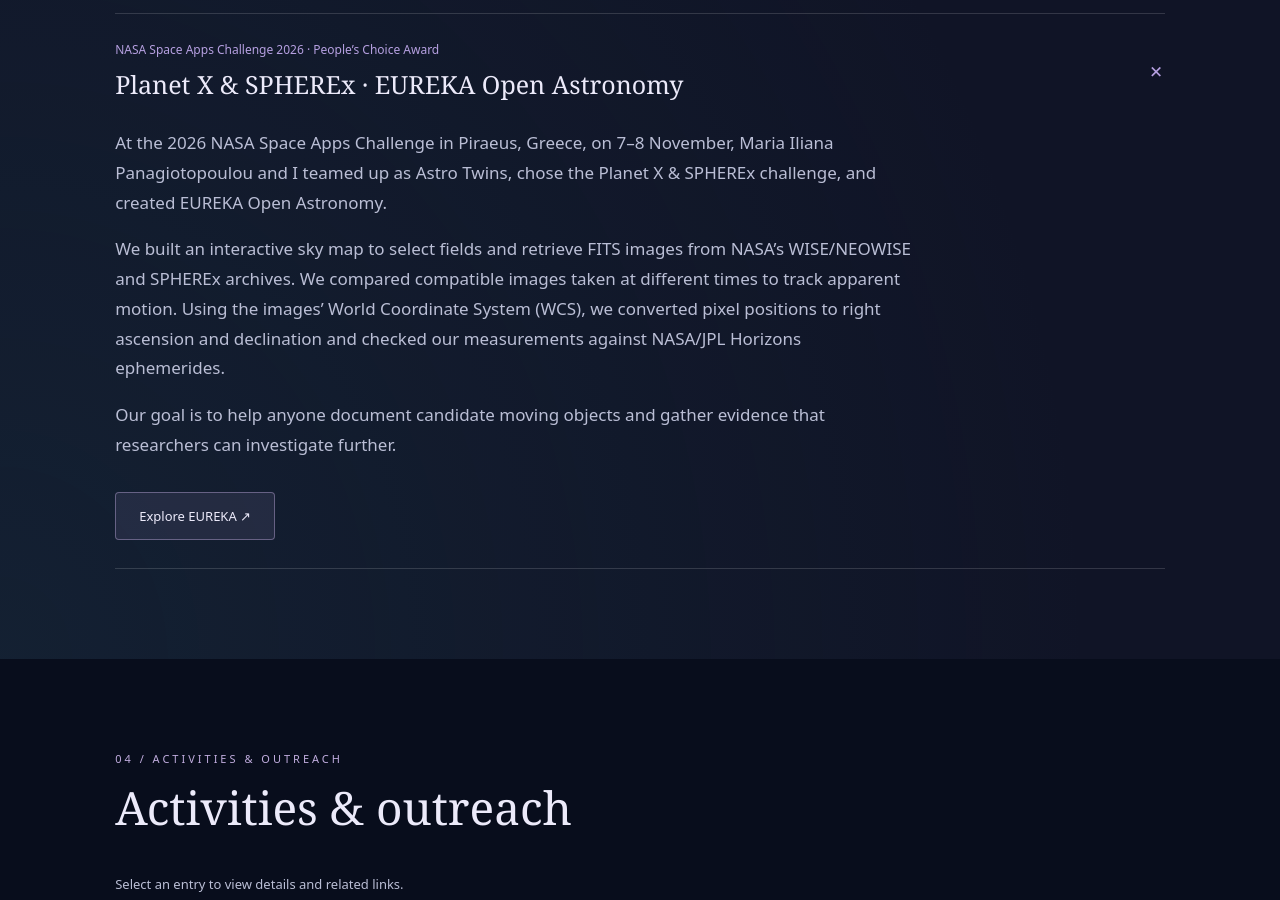
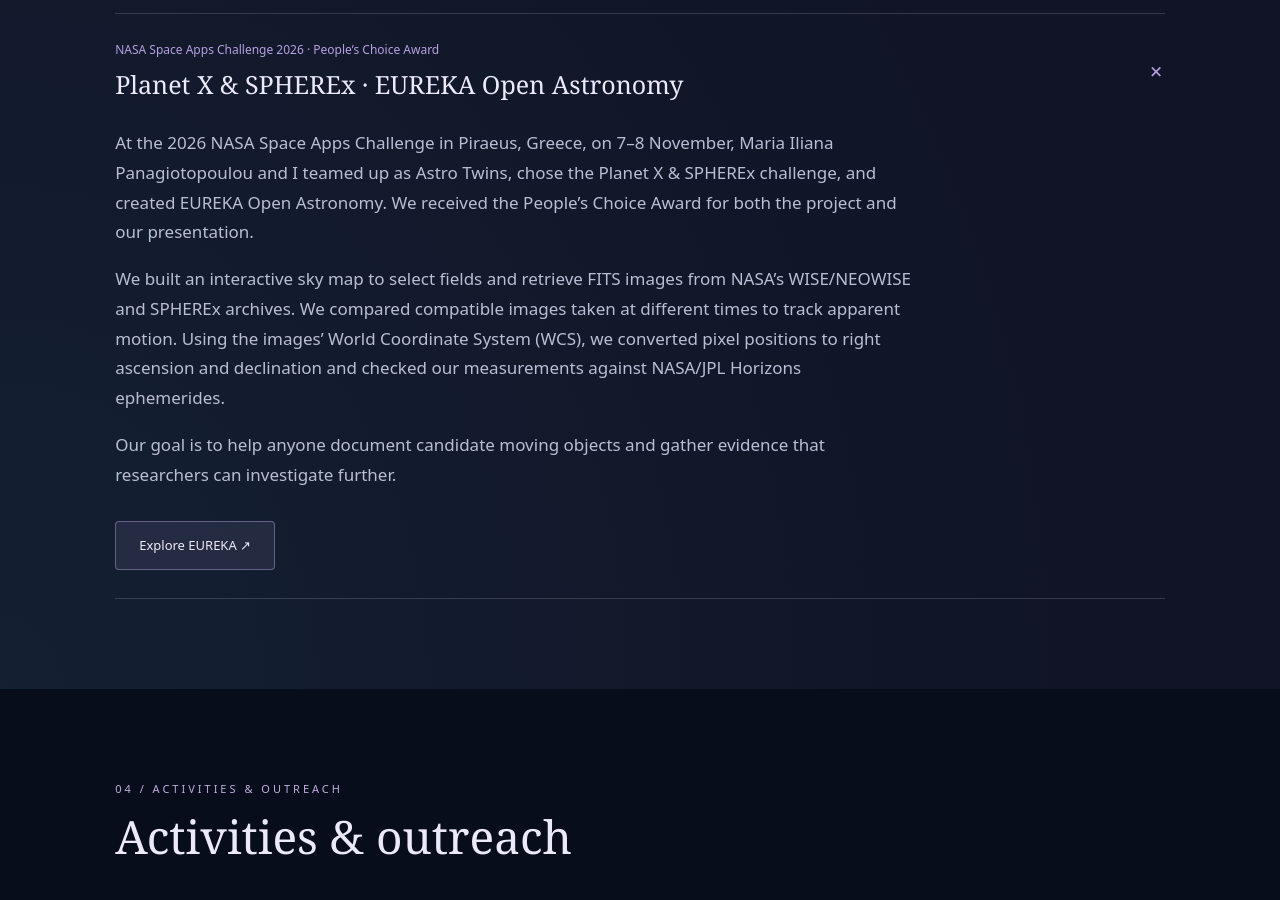
Before and after one commit to elisavetpavlidi/elisavetpavlidi.github.io, a plain HTML site: page index.html in a window 1280 px wide. Shown: the part 2740-3640 px from the top of the page. Drawn offline with Linux system fonts and the light colour scheme.

Commit message:
Credit People’s Choice Award to EUREKA project and presentation

```diff
--- a/index.html
+++ b/index.html
@@ -23,7 +23,7 @@ body{background:#080d1c} .hero{min-height:790px;isolation:isolate;background:rad
     <span class="expand" aria-hidden="true">+</span>
   </summary>
   <div class="entry-body">
-    <p>At the 2026 NASA Space Apps Challenge in Piraeus, Greece, on 7–8 November, Maria Iliana Panagiotopoulou and I teamed up as Astro Twins, chose the Planet X &amp; SPHEREx challenge, and created EUREKA Open Astronomy.</p>
+    <p>At the 2026 NASA Space Apps Challenge in Piraeus, Greece, on 7–8 November, Maria Iliana Panagiotopoulou and I teamed up as Astro Twins, chose the Planet X &amp; SPHEREx challenge, and created EUREKA Open Astronomy. We received the People’s Choice Award for both the project and our presentation.</p>
     <p>We built an interactive sky map to select fields and retrieve FITS images from NASA’s WISE/NEOWISE and SPHEREx archives. We compared compatible images taken at different times to track apparent motion. Using the images’ World Coordinate System (WCS), we converted pixel positions to right ascension and declination and checked our measurements against NASA/JPL Horizons ephemerides.</p>
     <p>Our goal is to help anyone document candidate moving objects and gather evidence that researchers can investigate further.</p>
     <a class="button" href="https://eurekaopenastronomy.onrender.com/#home" target="_blank" rel="noopener">Explore EUREKA ↗</a>
```
